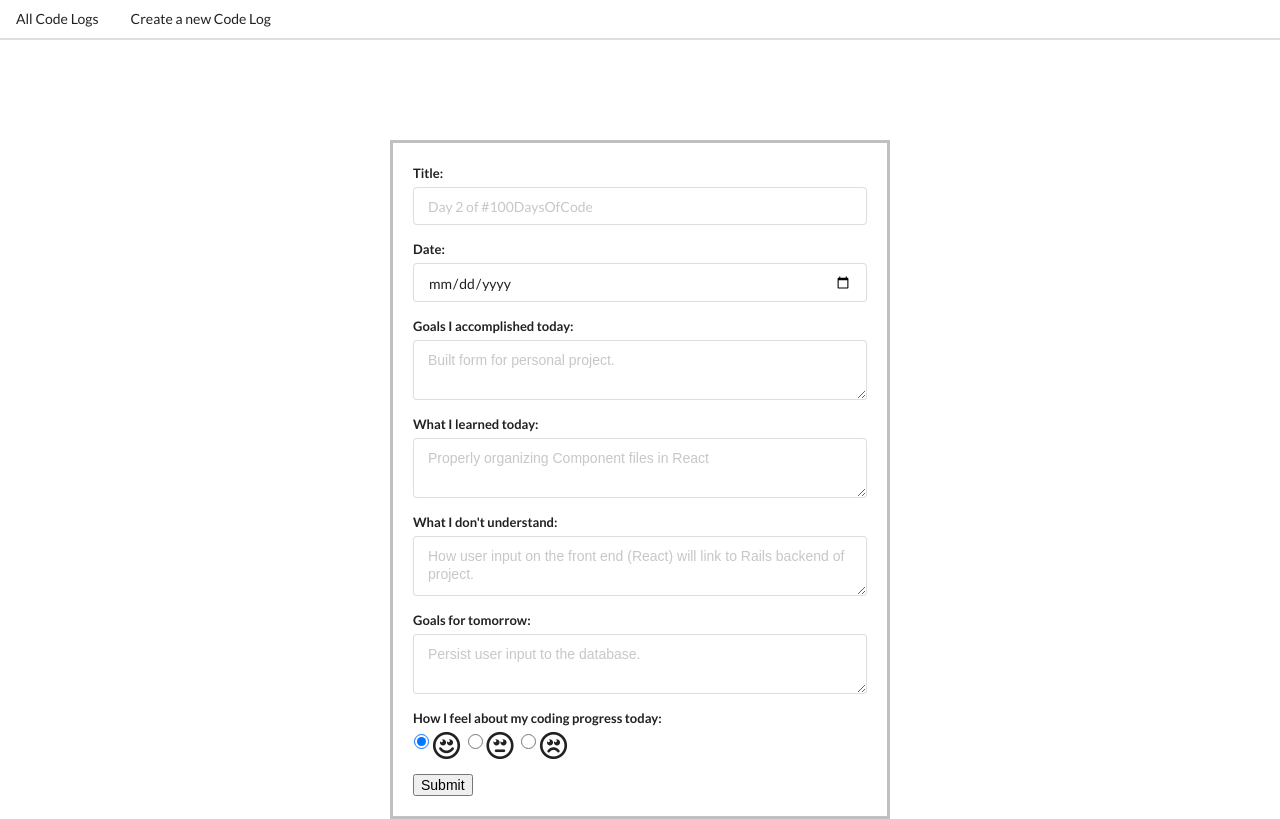
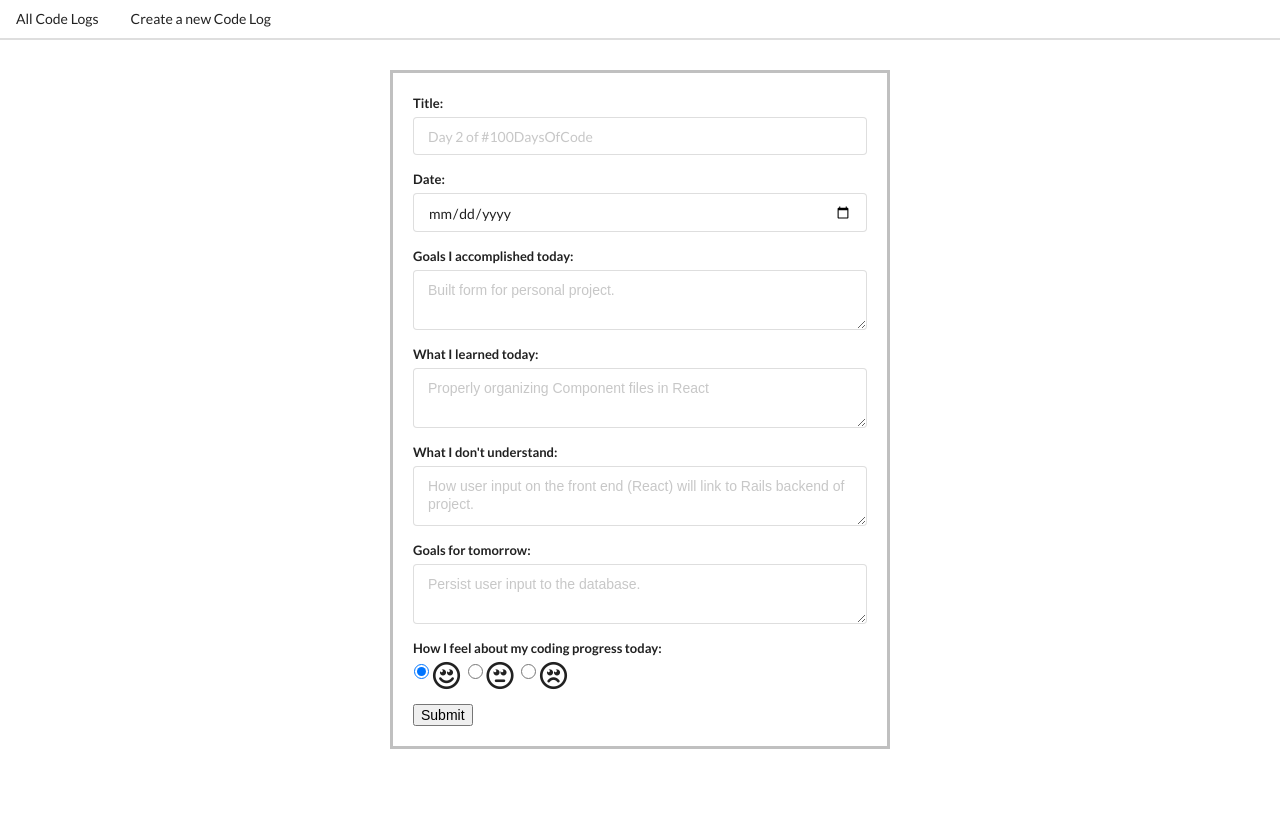
Before and after one commit to mccarronmollye/code-log, a React (Create React App) app in the folder client/: page /logs/1/edit in a window 1280 px wide. Built offline with nearby package versions, Linux system fonts and the light colour scheme.

Commit message:
Turned off autocomplete for field inputs

```diff
--- a/client/src/components/LogForm.js
+++ b/client/src/components/LogForm.js
@@ -18,7 +18,6 @@ class LogForm extends Component{
   }
 
   handleOnChange = (event) => {
-    console.log(event.target.value)
     this.setState({
       [event.target.name]: event.target.value
     })
@@ -53,6 +52,7 @@ class LogForm extends Component{
                   onChange={(event) => this.handleOnChange(event)}
                   placeholder="Day 2 of #100DaysOfCode"
                   required
+                  autoComplete="off"
                 />
               </div>
               <div className="field">
@@ -64,6 +64,7 @@ class LogForm extends Component{
                   onChange={(event) => this.handleOnChange(event)}
                   placeholder="01/01/19"
                   required
+                  autoComplete="off"
                   />
               </div>
               <div className="field">
@@ -75,6 +76,7 @@ class LogForm extends Component{
                   onChange={(event) => this.handleOnChange(event)}
                   placeholder="Built form for personal project."
                   required
+                  autoComplete="off"
                   />
               </div>
               <div className="field">
@@ -86,6 +88,7 @@ class LogForm extends Component{
                   onChange={(event) => this.handleOnChange(event)}
                   placeholder="Properly organizing Component files in React"
                   required
+                  autoComplete="off"
                 />
               </div>
               <div className="field">
@@ -97,6 +100,7 @@ class LogForm extends Component{
                   onChange={(event) => this.handleOnChange(event)}
                   placeholder="How user input on the front end (React) will link to Rails backend of project."
                   required
+                  autoComplete="off"
                   />
               </div>
               <div className="field">
@@ -108,6 +112,7 @@ class LogForm extends Component{
                   onChange={(event) => this.handleOnChange(event)}
                   placeholder="Persist user input to the database."
                   required
+                  autoComplete="off"
                   />
               </div>
               <div className="field">
--- a/client/src/components/log.css
+++ b/client/src/components/log.css
@@ -1,7 +1,7 @@
 .log-form{
   width: 500px;
   margin: auto;
-  margin-top: 100px;
+  margin-top: 30px;
   padding: 20px;
   border-color: silver;
   border-style: solid
```
